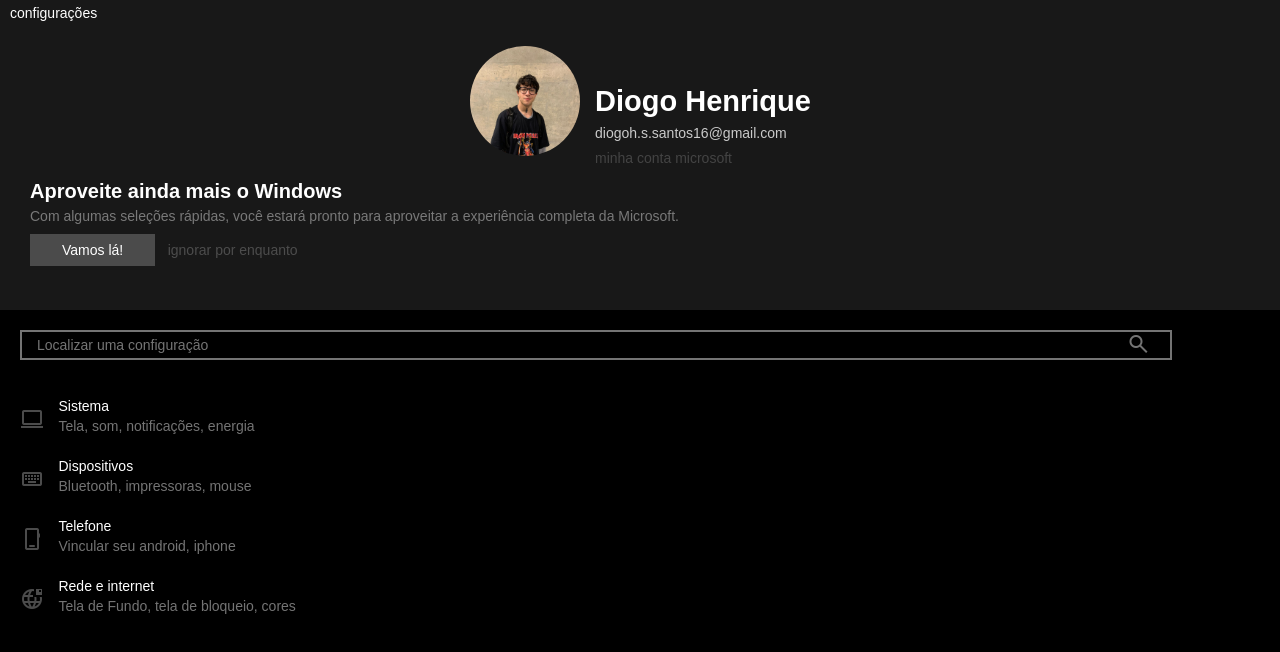
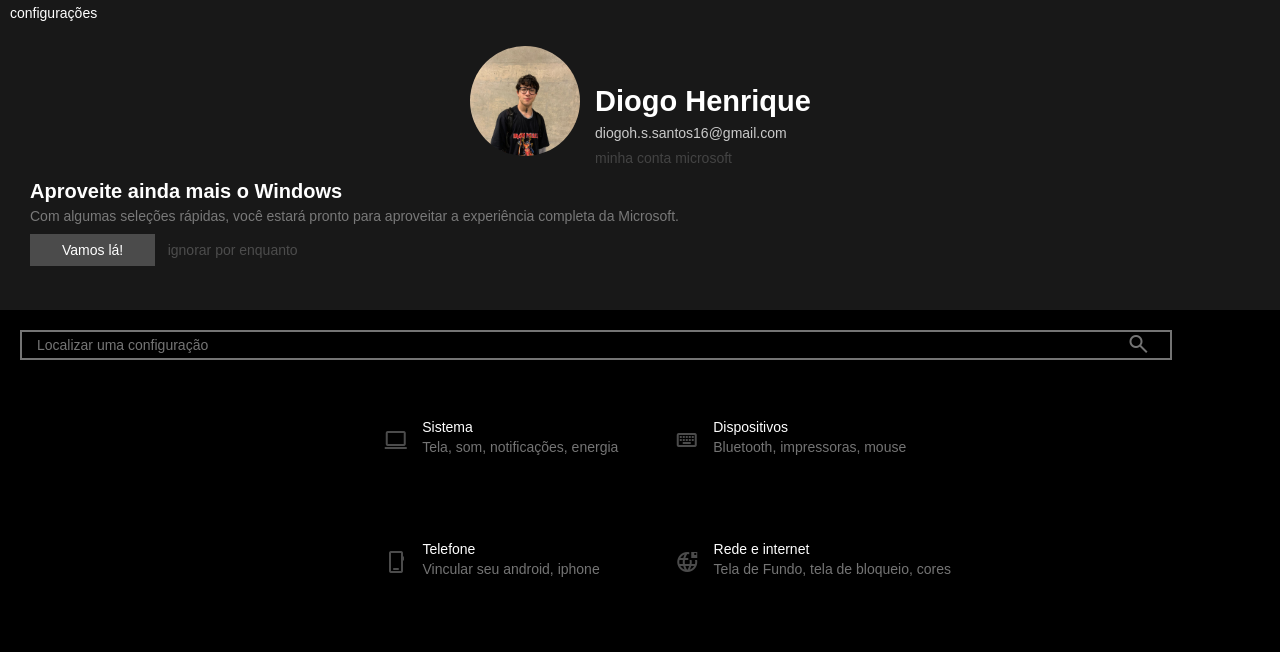
Before and after one commit to DiogoHSSantos/Config.Windows, a plain HTML site: page index.html in a window 1280 px wide. Drawn offline with nearby package versions, Linux system fonts and the light colour scheme.

Commit message:
adicionei o treco de indentação

```diff
--- a/estilos/style.css
+++ b/estilos/style.css
@@ -146,6 +146,7 @@ header{
 .listacont{
     display: inline-block;
     padding: 10px;
+    text-align: left;
 }
 #primeiralista{
     margin-top: 50px;
--- /dev/null
+++ b/estilos/tablet.css
@@ -0,0 +1,25 @@
+@charset "UTF-8";
+
+.lista{
+    display: inline-block;
+    margin: 10px 10px;
+    padding: 20px 0px;
+    border: 1px solid rgba(0, 0, 0, 0);
+}
+.lista:hover{
+    background-color: rgba(255, 255, 255, 0);
+    border: 1px solid rgba(255, 255, 255, 0.13);
+
+}
+#linha1tab{
+    text-align: center;
+}
+#linha2tab{
+    text-align: center;
+    position: relative;
+    right: -13px;
+}
+#redes{
+    position: relative;
+    right: -19px;
+}
--- a/index.html
+++ b/index.html
@@ -6,6 +6,8 @@
     <meta name="viewport" content="width=device-width, initial-scale=1.0">
     <title>Tela config</title>
     <link rel="stylesheet" href="estilos/style.css">
+    <link rel="stylesheet" href="estilos/tablet.css" media="screen and (min-width: 710px)">
+
     <link rel="stylesheet" href="https://fonts.googleapis.com/css2?family=Material+Symbols+Outlined:opsz,wght,FILL,GRAD@48,400,0,0" />
 </head>
 <body>
@@ -42,6 +44,7 @@
 
         </input>
         </form>
+        <div id="linha1tab">
             <div class="lista" id="primeiralista">
                 <span class="material-symbols-outlined" id="logocomput">
                     computer
@@ -60,7 +63,9 @@
                     <p class="descriçao">Bluetooth, impressoras, mouse</p>
                 </div>
             </div>
-        <div class="lista">
+        </div>
+        <div id="linha2tab">
+            <div class="lista" id="telefone">
                 <span class="material-symbols-outlined" id="logocomput">
                     phone_iphone
                 </span>
@@ -69,7 +74,7 @@
                     <p class="descriçao">Vincular seu android, iphone</p>
                 </div>
             </div>
-        <div class="lista">
+            <div class="lista" id="redes">
                 <span class="material-symbols-outlined" id="logocomput">
                     bring_your_own_ip
                 </span>
@@ -78,6 +83,7 @@
                     <div class="descriçao">Tela de Fundo, tela de bloqueio, cores</div>
                 </div>
             </div>
+        </div>
     </main>
     <footer>
 
```
Lines whose indentation alone changed are shown as unchanged.
